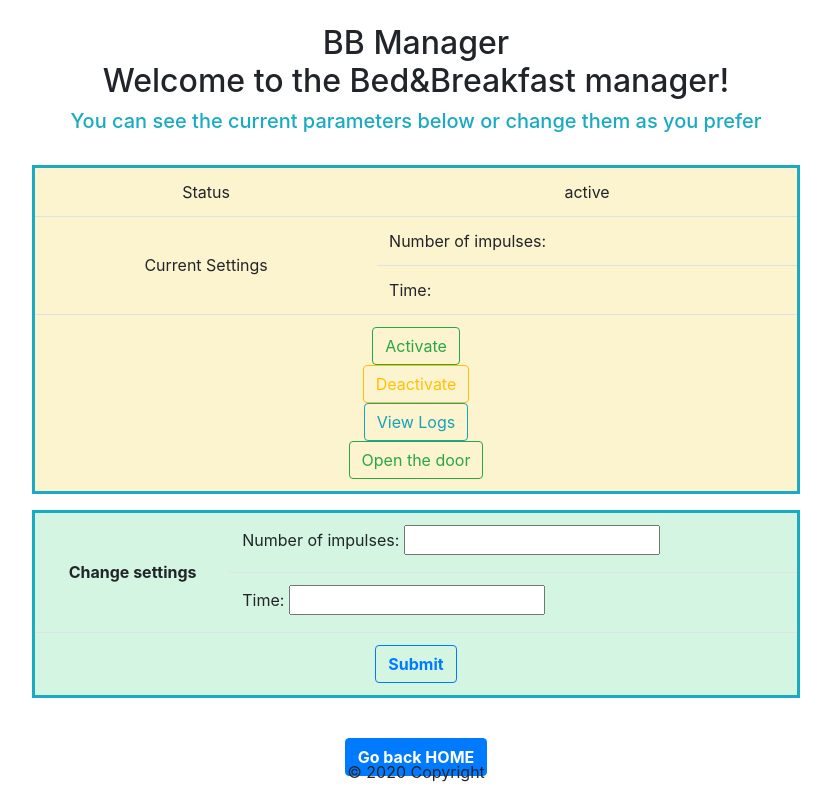
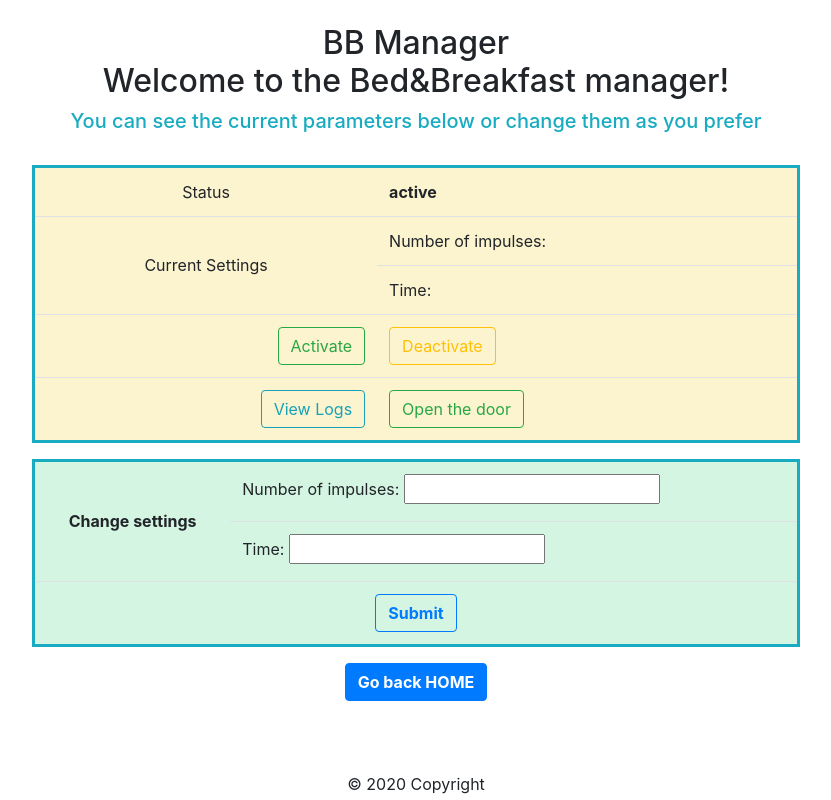
Before and after one commit to davideaccetturi98it/bbmanager, a Python web app: template BBManager GIT/templates/manager.html in a window 1280 px wide. Shown: the whole page, without its empty margins (224-1055 px from the left). Run offline with Jinja, Linux system fonts and the light colour scheme; the template is opened without the code that fills it: most values are stand-ins (such as "Sample title", 1, 10 or a date in 2020); some libraries are stand-ins or nearby versions.

Commit message:
modified manager page (first table)

```diff
--- a/BBManager GIT/templates/manager.html
+++ b/BBManager GIT/templates/manager.html
@@ -14,26 +14,34 @@
   <tbody>
     <tr>
       <td>Status</td>
-        <td style="border-right-style: solid; border-right-color: #19ABC2">{{ status }}</td>
+      <td style="text-align: left; border-right-style: solid; border-right-color: #19ABC2"><b>{{ status }}</b></td>
     </tr>
     <tr>
       <td  style="vertical-align: middle" rowspan="2">Current Settings</td>
       <td style="text-align: left; border-right-style: solid; border-right-color: #19ABC2">Number of impulses:</td>
     </tr>
-      <tr>
+    <tr>
       <td style="text-align: left; border-right-style: solid; border-right-color: #19ABC2">Time:</td>
     </tr>
-  <tr>
-    <td colspan="3">
+    <tr>
+      <td style="text-align: right">
         <form action="/api/startbb" method="get"><input type="submit" value="Activate" class="btn btn-outline-success name="Activate" id="frm1_submit"></form>
         <!--<button type="submit" class="btn btn-outline-success" form="startbbnow" formmethod="post"><b>Activate</b></button>-->
+      </td>
+      <td style="text-align: left">
         <form action="/api/stopbb" method="get"><input type="submit" value="Deactivate" class="btn btn-outline-warning name="Deactivate" id="frm2_submit"></form>
         <!--<button type="submit" class="btn btn-outline-warning"><b>Deactivate</b></button>-->
-         <form action="/api/viewlogs" method="get"><input type="submit" value="View Logs" class="btn btn-outline-info name="Logs" id="frm3_submit"></form>
+      </td>
+    </tr>
+    <tr>
+      <td style="text-align: right">
+       <form action="/api/viewlogs" method="get"><input type="submit" value="View Logs" class="btn btn-outline-info name="Logs" id="frm3_submit"></form>
          <!-- <button type="button" class="btn btn-outline-info"><b>View Logs</b></button>-->
+      </td>
+      <td style="text-align: left">
         <form action="/api/opendoor" method="get"><input type="submit" value="Open the door" class="btn btn-outline-success name="OD" id="frm4_submit"></form>
-    </td>
-  </tr>
+      </td>
+    </tr>
   </tbody>
 </table>
 
@@ -64,11 +72,11 @@
 
 
 <!-- Button with the reference to Index page -->
-<br> <a href="/"><button class="btn btn-primary" type="submit"><b>Go back HOME</b></button></a>
-
+ <a href="/"><button class="btn btn-primary" type="submit"><b>Go back HOME</b></button></a>
+<br><br><br>
 <!-- Footer with copyright -->
 <footer class="page-footer font-small blue fixed-bottom">
-  <div class="footer-copyright text-center py-3">© 2020 Copyright</div>
+  <div class="footer-copyright text-center py-1">© 2020 Copyright</div>
 </footer>
 
 
--- a/BBManager GIT/templates/textpage.html
+++ b/BBManager GIT/templates/textpage.html
@@ -7,7 +7,7 @@
     <title>Explaining</title>
 </head>
 
-<body style="margin-left: 20px; margin-right: 20%">
+<body style="margin-left: 20px; margin-right: 20%; background-color: C5F7E8">
 <h2>Welcome to our Bed & Breakfast SMART CHECK IN system</h2> <br>
 <p>Hoping you're enjoying this technological way of checking in, we would like to tell you something more about this innovative idea. <br>
 Everything started trying to find a comfortable and flexible solution for our guests to enter their few-days house. <br>
```
Also changed, not shown: 1 other file.
